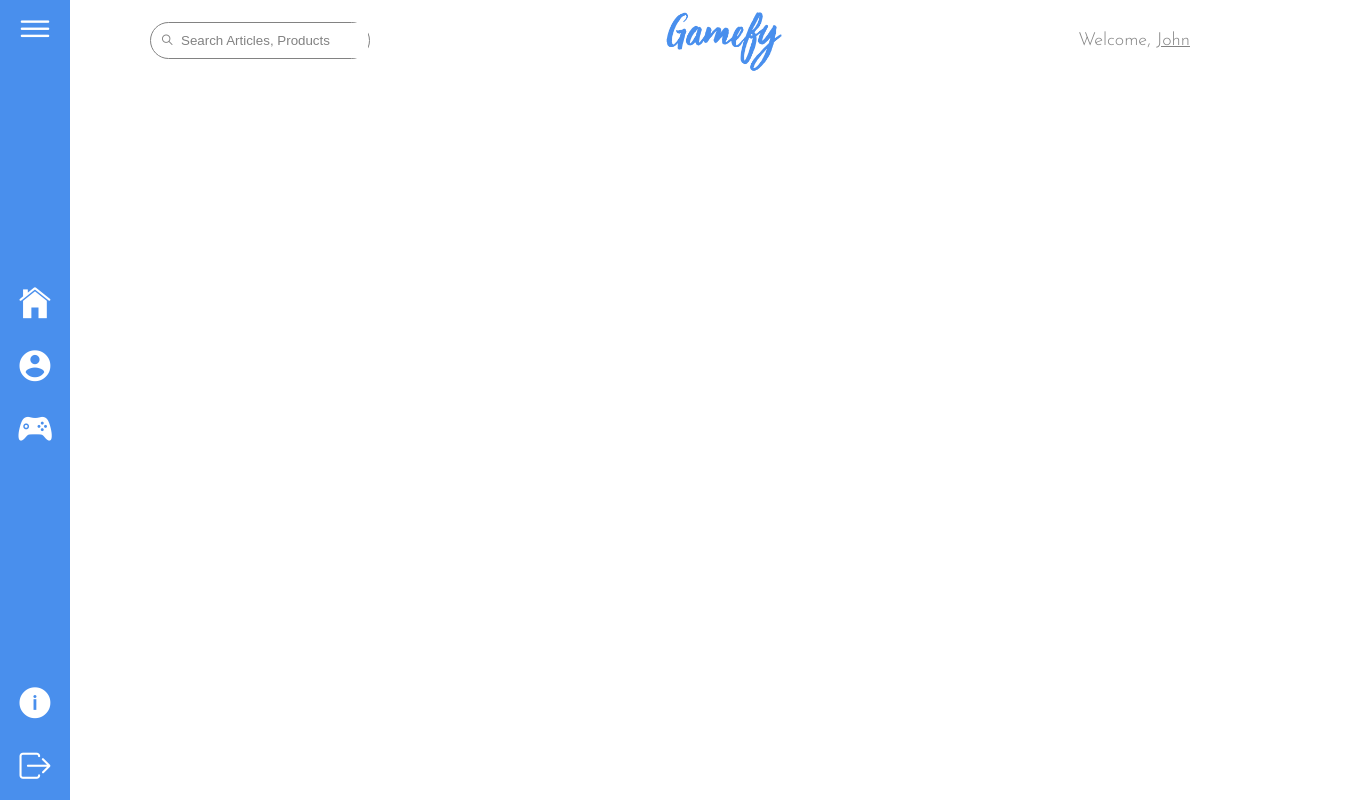
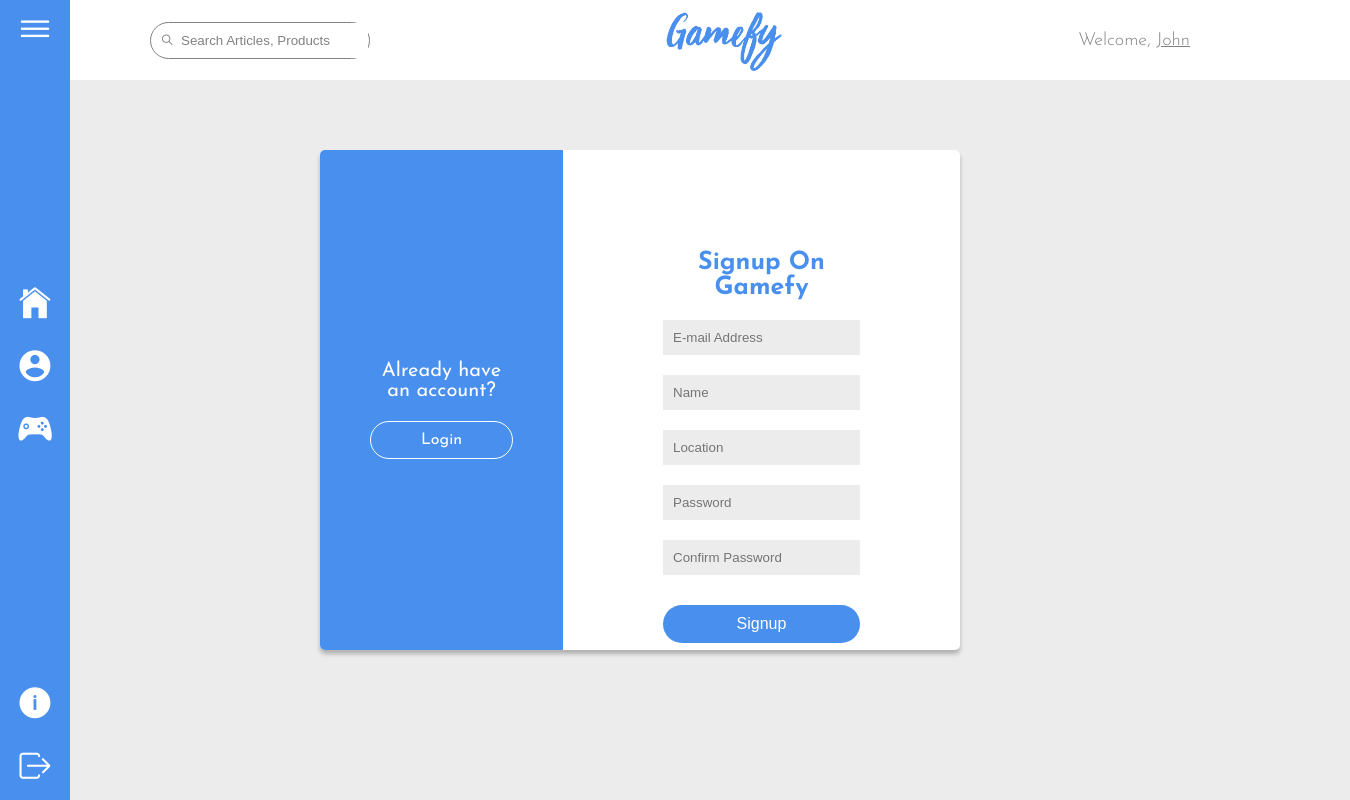
Before and after one commit to AndreasDeveloper/gamefy-web-application, a Nuxt app: page /signup in a window 1280 px wide. Before the commit this address had no page. Shown: the whole page, 1350 px wide, since content can reach past the window. Built offline with nearby package versions, Linux system fonts and the light colour scheme; what vue-youtube-embed would draw is missing.

Commit message:
Build signup page. | Update #18 |

```diff
--- a/components/loginPage/LoginBlock.vue
+++ b/components/loginPage/LoginBlock.vue
@@ -1,10 +1,10 @@
 <template>
-    <div class="login-block">
-        <div class="login-block__left-side">
+    <div class="auth-block">
+        <div class="auth-block__left-side">
             <h2>Don't have an account?</h2>
             <nuxt-link to="/signup" class="btn-signup btn-1">Signup</nuxt-link>
         </div>
-        <div class="login-block__right-side">
+        <div class="auth-block__right-side">
             <h1>Login To Gamefy</h1>
             <form action="" method="" class="login-form">
                 <input type="email" placeholder="E-mail Address" class="login-form__input" required>
@@ -26,40 +26,6 @@
 // Importing SASS Components
 @import '../sass/main.scss';
 
-.login-block {
-    border-radius: 5px;
-    box-shadow: 0 4px 4px rgba($color-black, .25);
-    position: absolute;
-    top: 50%;
-    left: 50%;
-    transform: translate(-50%, -50%);
-    margin: 0 auto;
-    background-color: $color-white;
-    display: flex;
-    height: 45rem;
-    // Left Side
-    &__left-side {
-        background-color: $color-primary;
-        border-radius: 5px 0 0 5px;
-        color: $color-white;
-        padding: 5rem !important;
-        justify-content: center !important;
-        h2 { font-size: 2rem; font-weight: 400; margin: 2rem 0; }
-    }
-    // Right Side
-    &__right-side {
-        h1 { color: $color-primary; font-size: 2.5rem; font-weight: 800; }
-        h3 { color: $color-font-1; font-size: 1.6rem; font-weight: 300; text-decoration: underline; cursor: pointer; margin-bottom: -5rem; }
-    }
-    &__left-side, &__right-side {
-        padding: 10rem;
-        display: flex;
-        flex-direction: column;
-        justify-content: space-between;
-        text-align: center;
-    }
-}
-
 // Login Form
 .login-form {
     display: flex;
--- /dev/null
+++ b/components/signupPage/SignupBlock.vue
@@ -0,0 +1,47 @@
+<template>
+    <div class="auth-block">
+        <div class="auth-block__left-side">
+            <h2>Already have an account?</h2>
+            <nuxt-link to="/login" class="btn-signup btn-1">Login</nuxt-link>
+        </div>
+        <div class="auth-block__right-side">
+            <h1>Signup On Gamefy</h1>
+            <form action="" method="" class="signup-form">
+                <input type="email" placeholder="E-mail Address" class="signup-form__input" required>
+                <input type="text" placeholder="Name" class="signup-form__input" required>
+                <input type="text" placeholder="Location" class="signup-form__input" required>
+
+                <input type="password" placeholder="Password" class="signup-form__input" required>
+                <input type="password" placeholder="Confirm Password" class="signup-form__input" required>
+                <button type="submit" class="btn-login btn-1">Signup</button>
+            </form>
+        </div>
+    </div>
+</template>
+
+<script>
+export default {
+    name: 'SignupBlock',
+};
+</script>
+
+<style lang="scss" scoped>
+// Importing SASS Components
+@import '../sass/main.scss';
+
+.auth-block__right-side > h1 { margin-bottom: 1rem; }
+
+// Signup Form
+.signup-form {
+    display: flex;
+    flex-direction: column;
+    // Input
+    &__input {
+        border: none;
+        outline: none;
+        background-color: $color-background-1;
+        padding: 1rem;
+        margin: 1rem 0;
+    }
+}
+</style>
--- a/layouts/default.vue
+++ b/layouts/default.vue
@@ -96,4 +96,39 @@
     text-align: center;
     > h2 { font-weight: 400; }
 }
+
+// Authentication Blocks
+.auth-block {
+    border-radius: 5px;
+    box-shadow: 0 4px 4px rgba($color-black, .25);
+    position: absolute;
+    top: 50%;
+    left: 50%;
+    transform: translate(-50%, -50%);
+    margin: 0 auto;
+    background-color: $color-white;
+    display: flex;
+    height: 50rem;
+    // Left Side
+    &__left-side {
+        background-color: $color-primary;
+        border-radius: 5px 0 0 5px;
+        color: $color-white;
+        padding: 5rem !important;
+        justify-content: center !important;
+        h2 { font-size: 2rem; font-weight: 400; margin: 2rem 0; }
+    }
+    // Right Side
+    &__right-side {
+        h1 { color: $color-primary; font-size: 2.5rem; font-weight: 800; }
+        h3 { color: $color-font-1; font-size: 1.6rem; font-weight: 300; text-decoration: underline; cursor: pointer; margin-bottom: -5rem; }
+    }
+    &__left-side, &__right-side {
+        padding: 10rem;
+        display: flex;
+        flex-direction: column;
+        justify-content: space-between;
+        text-align: center;
+    }
+}
 </style>
--- /dev/null
+++ b/pages/signup/index.vue
@@ -0,0 +1,36 @@
+<template>
+    <main class="main-content">
+        <SignupBlock />
+    </main>
+</template>
+
+<script>
+// Importing Components
+import SignupBlock from '@/components/signupPage/SignupBlock';
+
+export default {
+    // Components
+    components: {
+        SignupBlock
+    },
+    // Head Tags
+    head() {
+        return {
+            title: 'Gamefy - Signup',
+            meta: [
+                {
+                hid: 'description',
+                name: 'description',
+                content: 'Gamefy products page'
+                }
+            ]
+        }
+    }
+};
+</script>
+
+<style lang="scss" scoped>
+.main-content {
+    min-height: 90vh !important;
+}
+</style>
```
